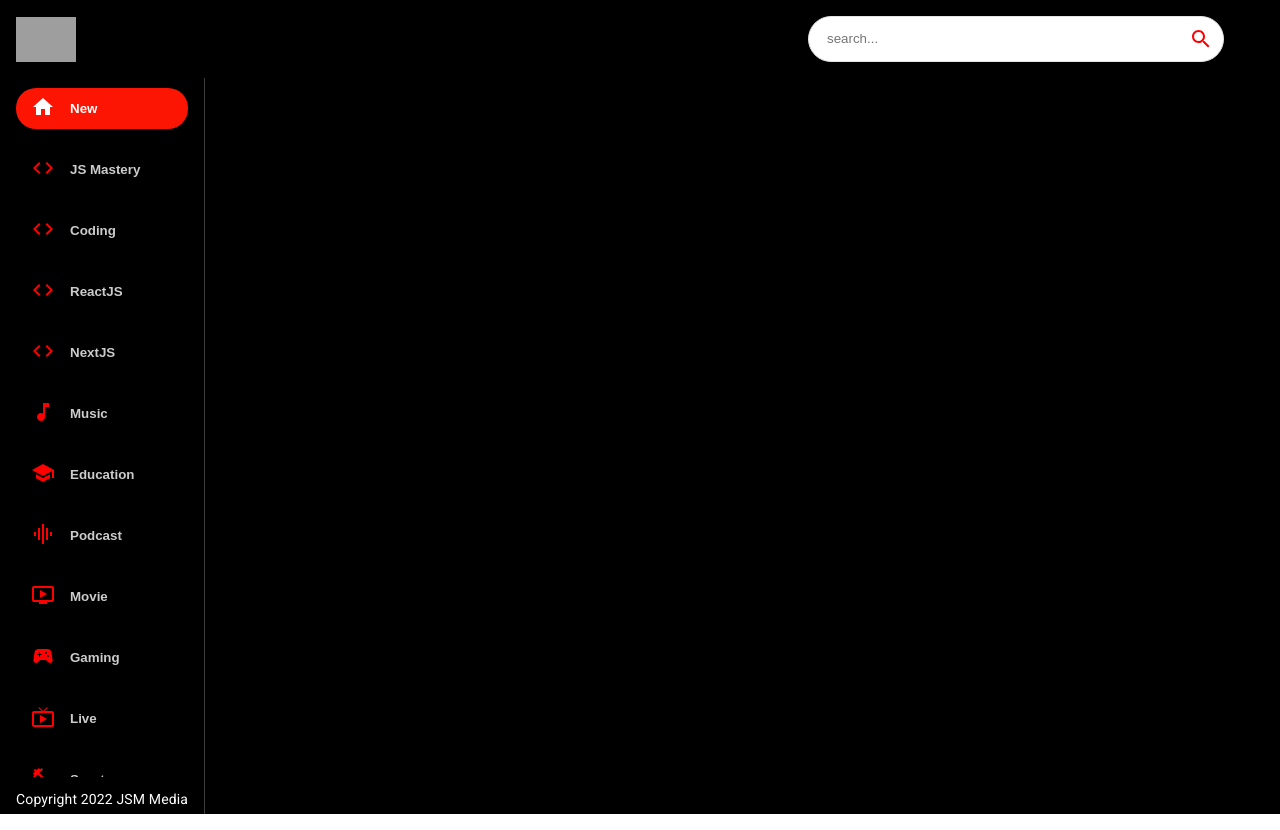
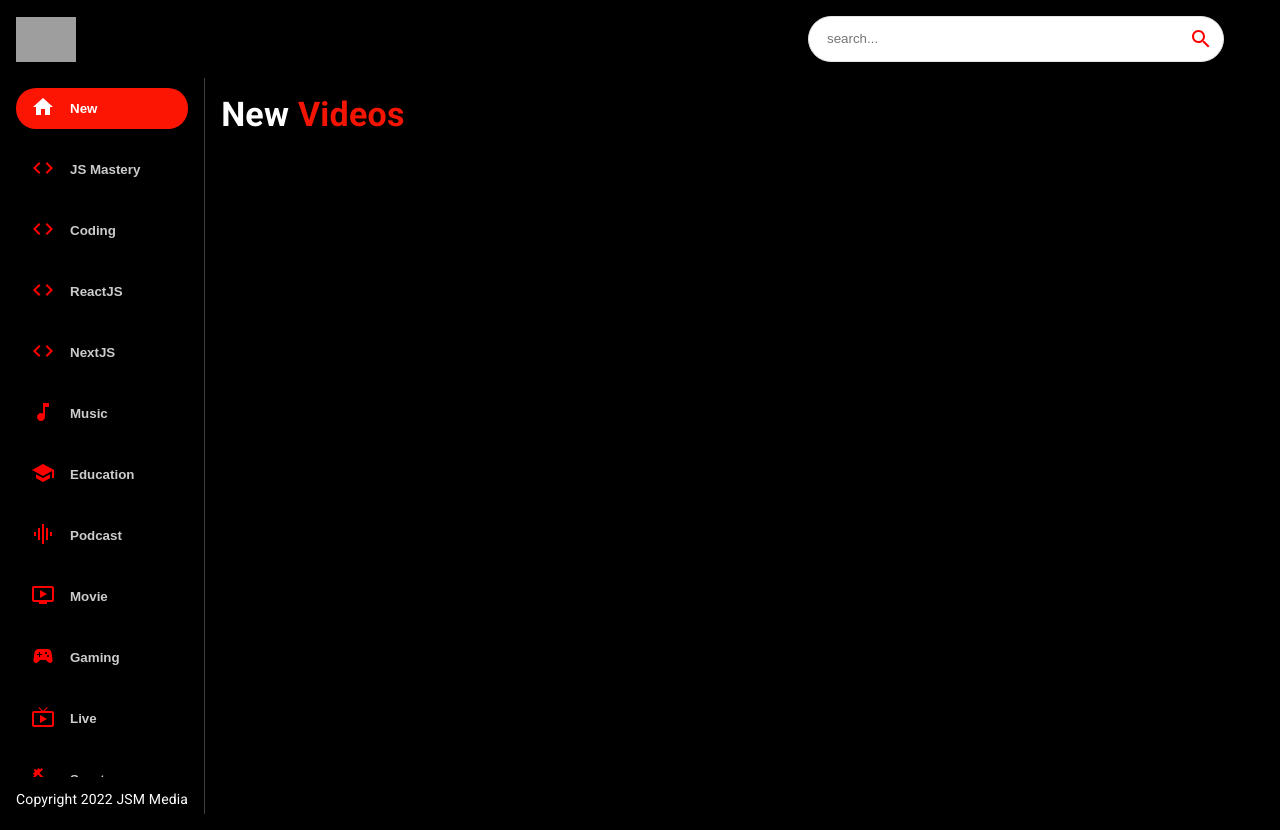
Before and after one commit to vibha-2601/youtube-clone, a React (Create React App) app: page / in a window 1280 px wide. Built offline with nearby package versions, Linux system fonts and the light colour scheme; grey boxes are pictures that could not be loaded.

Commit message:
create Videos

```diff
--- a/src/components/Feed/Feed.js
+++ b/src/components/Feed/Feed.js
@@ -1,20 +1,41 @@
-import { useState, useEffect } from 'react';
-import { Box, Stack, Typography } from '@mui/material';
-import Sidebar from '../Sidebar/Sidebar';
+import { useState, useEffect } from "react";
+import { Box, Stack, Typography } from "@mui/material";
+import { Sidebar, Videos } from "../";
 
 const Feed = () => {
   return (
-    <Stack sx={{ flexDirection: { sx: "column", md: "row"} }}>
-      <Box sx={{ height: {sx: 'auto', md: '92vh'}, borderRight: '1px solid #3d3d3d', px: {sx: 0, md: 2} }}>
-       <Sidebar />
-        <Typography className="copyright" variant="body2" sx={{ mt: 1.5, color: '#fff' }}>
+    <Stack sx={{ flexDirection: { sx: "column", md: "row" } }}>
+      <Box
+        sx={{
+          height: { sx: "auto", md: "92vh" },
+          borderRight: "1px solid #3d3d3d",
+          px: { sx: 0, md: 2 },
+        }}
+      >
+        <Sidebar />
+        <Typography
+          className="copyright"
+          variant="body2"
+          sx={{ mt: 1.5, color: "#fff" }}
+        >
           Copyright 2022 JSM Media
         </Typography>
-
       </Box>
 
+      <Box p={2} sx={{ overflowY: "auto", height: "90vh", flex: 2 }}>
+        <Typography
+          variant="h4"
+          fontWeight="bold"
+          mb={2}
+          sx={{ color: "white" }}
+        >
+          New <span style={{ color: "#F31503" }}>Videos</span>
+        </Typography>
+
+        <Videos videos={[]} />
+      </Box>
     </Stack>
-  )
-}
+  );
+};
 
-export default Feed
+export default Feed;
--- /dev/null
+++ b/src/components/Videos/Videos.js
@@ -0,0 +1,11 @@
+import React from 'react'
+
+const Videos = () => {
+  return (
+    <div>
+
+    </div>
+  )
+}
+
+export default Videos
--- a/src/components/index.js
+++ b/src/components/index.js
@@ -5,3 +5,4 @@
 export { default as SearchFeed } from './SearchFeed/SearchFeed';
 export { default as SearchBar } from './SearchBar/SearchBar';
 export { default as Sidebar } from './Sidebar/Sidebar';
+export { default as Videos } from './Videos/Videos';
```
